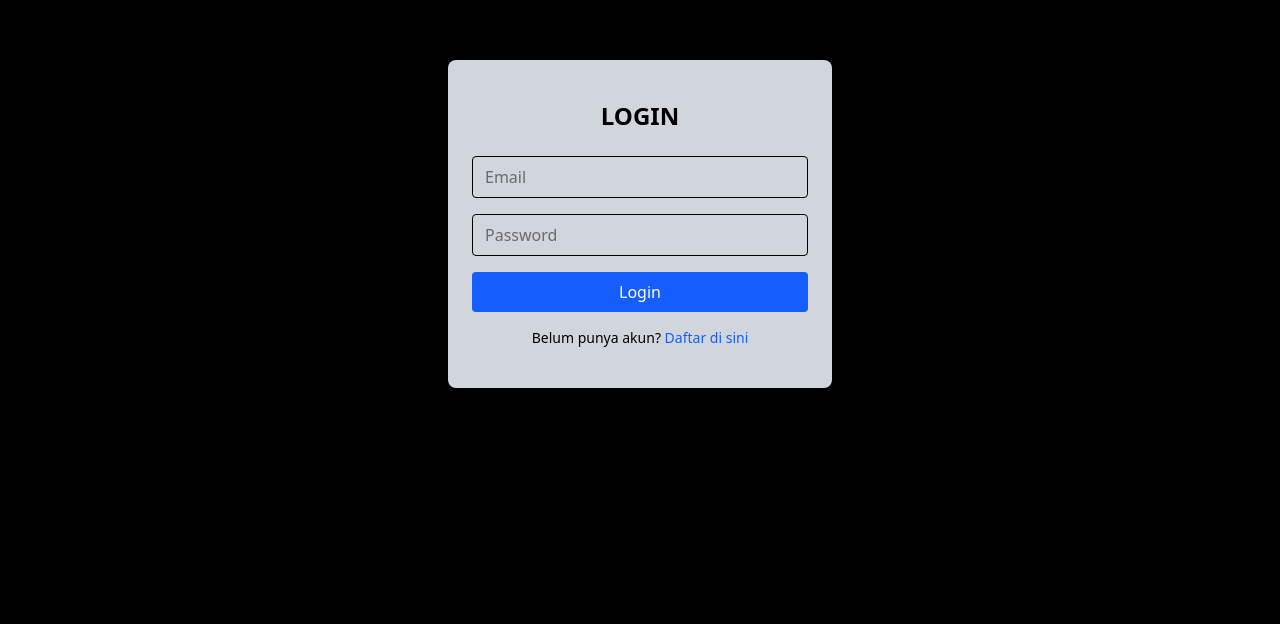
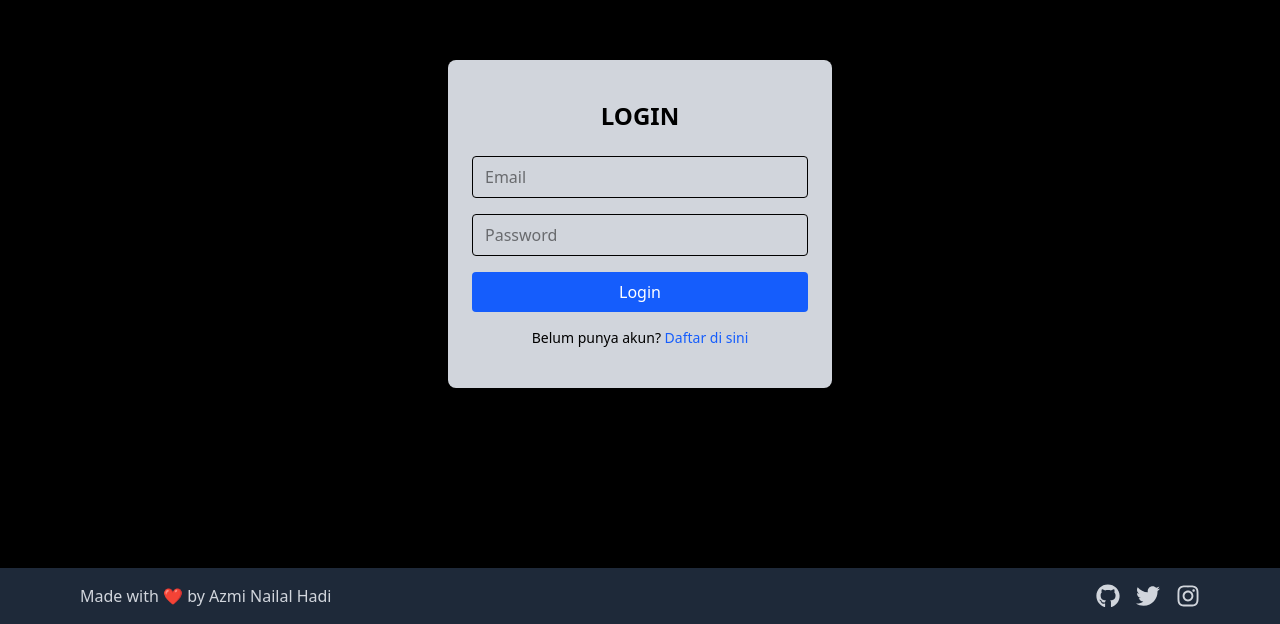
Before and after one commit to moccagod/CRUD-Training, a React (Vite) app: page /#/login in a window 1280 px wide. Shown: the part 176-800 px from the top of the page. Built offline with nearby package versions, Linux system fonts and the light colour scheme; no server answers.

Commit message:
Add Footer

```diff
--- a/package.json
+++ b/package.json
@@ -14,6 +14,7 @@
     "@tailwindcss/vite": "^4.1.6",
     "react": "^19.1.0",
     "react-dom": "^19.1.0",
+    "react-icons": "^5.5.0",
     "react-router-dom": "^7.6.0",
     "tailwindcss": "^4.1.6"
   },
--- a/src/components/auth/Login.jsx
+++ b/src/components/auth/Login.jsx
@@ -1,6 +1,7 @@
 import { useState } from "react";
 import { useNavigate, Link } from "react-router-dom";
 import { supabase } from "../../assets/database/supabaseClient";
+import Footer from "../layouts/Footer";
 
 const Login = () => {
   const [email, setEmail] = useState("");
@@ -50,6 +51,7 @@ const Login = () => {
           </Link>
         </p>
       </div>
+      <Footer />
     </div>
   );
 };
--- a/src/components/auth/Register.jsx
+++ b/src/components/auth/Register.jsx
@@ -1,6 +1,7 @@
 import { useState } from "react";
 import { useNavigate, Link } from "react-router-dom";
 import { supabase } from "../../assets/database/supabaseClient";
+import Footer from "../layouts/Footer";
 
 const Register = () => {
   const [email, setEmail] = useState("");
@@ -55,6 +56,7 @@ const Register = () => {
           </Link>
         </p>
       </div>
+      <Footer />
     </div>
   );
 };
--- /dev/null
+++ b/src/components/layouts/Footer.jsx
@@ -0,0 +1,42 @@
+import { FaGithub, FaTwitter, FaInstagram } from "react-icons/fa";
+
+const Footer = () => {
+  return (
+    <footer className="bg-gray-800 text-gray-300 py-4 w-full fixed bottom-0">
+      <div className="max-w-6xl mx-auto flex flex-col md:flex-row justify-between items-center px-4">
+        {/* Text */}
+        <p className="mb-2 md:mb-0">Made with ❤️ by Azmi Nailal Hadi</p>
+
+        {/* Social Media Icons */}
+        <div className="flex space-x-4">
+          <a
+            href="https://github.com/MoccaGod"
+            target="_blank"
+            rel="noopener noreferrer"
+            className="text-gray-300 hover:text-white transition-colors"
+          >
+            <FaGithub size={24} />
+          </a>
+          <a
+            href="https://twitter.com/moccagod"
+            target="_blank"
+            rel="noopener noreferrer"
+            className="text-gray-300 hover:text-white transition-colors"
+          >
+            <FaTwitter size={24} />
+          </a>
+          <a
+            href="https://instagram.com/azminailalhadi"
+            target="_blank"
+            rel="noopener noreferrer"
+            className="text-gray-300 hover:text-white transition-colors"
+          >
+            <FaInstagram size={24} />
+          </a>
+        </div>
+      </div>
+    </footer>
+  );
+};
+
+export default Footer;
--- a/src/components/pages/Home.jsx
+++ b/src/components/pages/Home.jsx
@@ -2,6 +2,7 @@ import { useEffect, useState } from "react";
 import { Link } from "react-router-dom";
 import { supabase } from "../../assets/database/supabaseClient";
 import Navbar from "../layouts/Navbar";
+import Footer from "../layouts/Footer";
 
 const Home = () => {
   const [todos, setTodos] = useState([]);
@@ -159,6 +160,7 @@ const Home = () => {
           </div>
         )}
       </main>
+      <Footer />
     </div>
   );
 };
```
Also changed, not shown: 1 other file (tests, documents, lock files or other folders).
